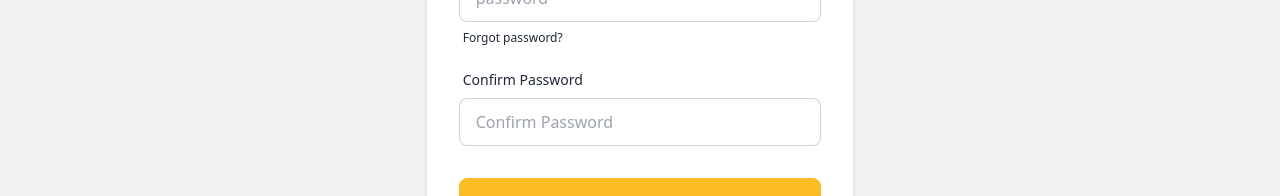
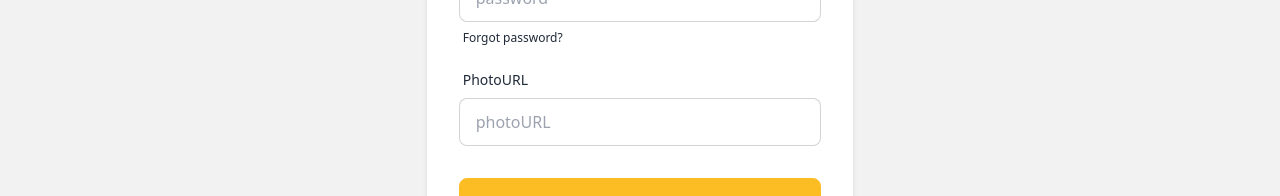
Before and after one commit to sakibmohammad79/hair-cutting-client, a React (Vite) app: page /signup in a window 1280 px wide. Shown: the part 438-634 px from the top of the page. Built offline with nearby package versions, Linux system fonts and the light colour scheme; no server answers.

Commit message:
update user profile complete

```diff
--- a/src/pages/Login/Login.jsx
+++ b/src/pages/Login/Login.jsx
@@ -7,13 +7,15 @@ import {
   LoadCanvasTemplate,
   validateCaptcha,
 } from "react-simple-captcha";
-import { authContext } from "../../provider/AuthProvider";
+
 import { useForm } from "react-hook-form";
+import { AuthContext } from "../../provider/AuthProvider";
 
 
 
 const Login = () => {
-  const {loginUser} = useContext(authContext);
+  const [disabled, setDesabled] = useState(true);
+  const { googleLogInUser,  githubLogInUser, loginUser} = useContext(AuthContext);
   const {
     register,
     handleSubmit,
@@ -32,8 +34,7 @@ const Login = () => {
 
   }
 
-  const [disabled, setDesabled] = useState(true);
-  const { googleLogInUser,  githubLogInUser} = useContext(authContext);
+
 
   const handleCaptchaValidate = (e) => {
     const user_captcha_value = e.target.value;
--- a/src/pages/Shared/Navber/Navber.jsx
+++ b/src/pages/Shared/Navber/Navber.jsx
@@ -1,9 +1,10 @@
 import { Link } from 'react-router-dom';
 import logo from '../../../assets/logo.png'
 import { useContext } from 'react';
-import { authContext } from '../../../provider/AuthProvider';
+import { AuthContext } from '../../../provider/AuthProvider';
+
 const Navber = () => {
-    const {user,logOut} = useContext(authContext)
+    const {user,logOut} = useContext(AuthContext)
     const handleSignOut = () => {
       logOut()
       .then(result => console.log(result))
--- a/src/pages/SignUp/SignUp.jsx
+++ b/src/pages/SignUp/SignUp.jsx
@@ -2,20 +2,32 @@
 import { useContext } from "react";
 import { useForm } from "react-hook-form";
 import { Link } from "react-router-dom";
-import { authContext } from "../../provider/AuthProvider";
+import { AuthContext} from "../../provider/AuthProvider";
 
 const SignUp = () => {
-  const { registerUser, googleLogInUser,  githubLogInUser} = useContext(authContext);
+  const { registerUser, googleLogInUser,  githubLogInUser,  updateUserProfile } = useContext(AuthContext);
   const {
     register,
     handleSubmit,
     formState: { errors }
   } = useForm();
   const onSubmit = (data) => {
+    console.log(data);
     registerUser(data.email, data.password)
     .then(result => {
       const googleLoggedinUser = result.user;
       console.log(googleLoggedinUser)
+
+      //update user profile
+      updateUserProfile(data.name, data.photoURL)
+      .then(result => {
+        const googleLoggedinUser = result.user;
+        console.log(googleLoggedinUser)
+      })
+      .catch(error => {
+        console.log(error);
+      })
+
     })
     .catch(error => {
       console.log(error);
@@ -108,17 +120,17 @@ const SignUp = () => {
           </div>
           <div className="form-control">
             <label className="label">
-              <span className="label-text">Confirm Password</span>
+              <span className="label-text">PhotoURL</span>
             </label>
             <input
-              {...register("confirmpassword", { required: true })}
-              type="password"
-              placeholder="Confirm Password"
+              {...register("photoURL", { required: true })}
+              type="text"
+              placeholder="photoURL"
               className="input input-bordered"
               required
             />
             {errors.confirmpassword && (
-              <span className="text-red-500">Confirm Password is required</span>
+              <span className="text-red-500">photoURL is required</span>
             )}
           </div>
           <div className="form-control mt-6">
--- a/src/provider/AuthProvider.jsx
+++ b/src/provider/AuthProvider.jsx
@@ -2,7 +2,7 @@ import { GithubAuthProvider, GoogleAuthProvider, createUserWithEmailAndPassword,
 import { app } from "../firebase/firebase.config";
 import { createContext, useEffect, useState } from "react";
 
-export const authContext = createContext(null);
+export const AuthContext = createContext(null);
 const AuthProvider = ({children}) => {
     const auth = getAuth(app);
     const [loading, setLoading] = useState(true)
@@ -32,8 +32,8 @@ const AuthProvider = ({children}) => {
     }
 
     const updateUserProfile = (name, photoURL) => {
-           return updateProfile(auth.currentUser, {
-            displayName: {name}, photoURL: {photoURL}
+            updateProfile(auth.currentUser, {
+            displayName: name, photoURL: photoURL
           })
     }
 
@@ -65,9 +65,9 @@ const AuthProvider = ({children}) => {
     }
 
     return (
-        <authContext.Provider value={userInfo}>
+        <AuthContext.Provider value={userInfo}>
             {children}
-        </authContext.Provider>
+        </AuthContext.Provider>
     );
 };
 
```
